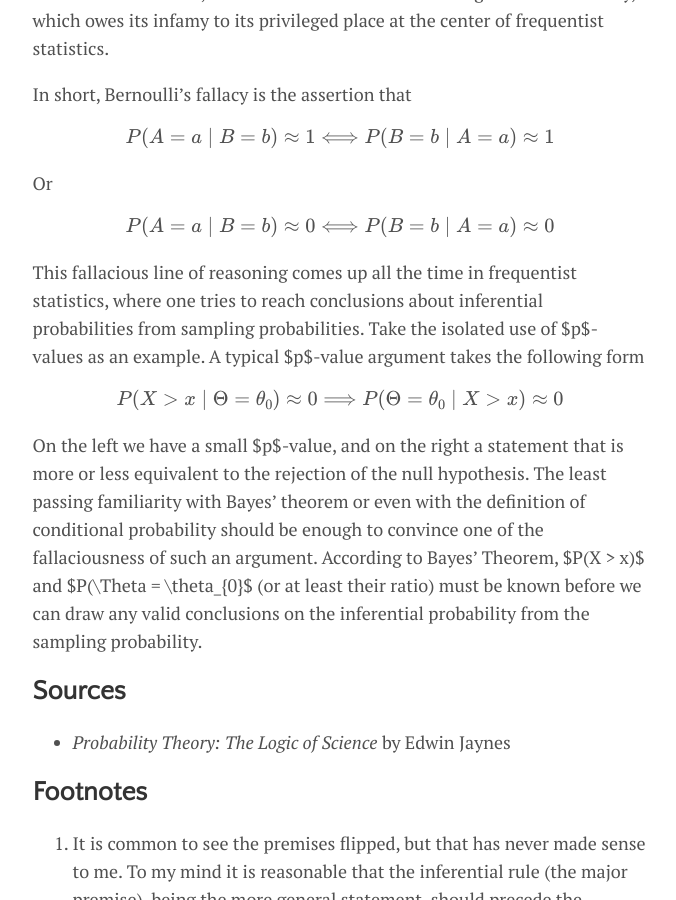
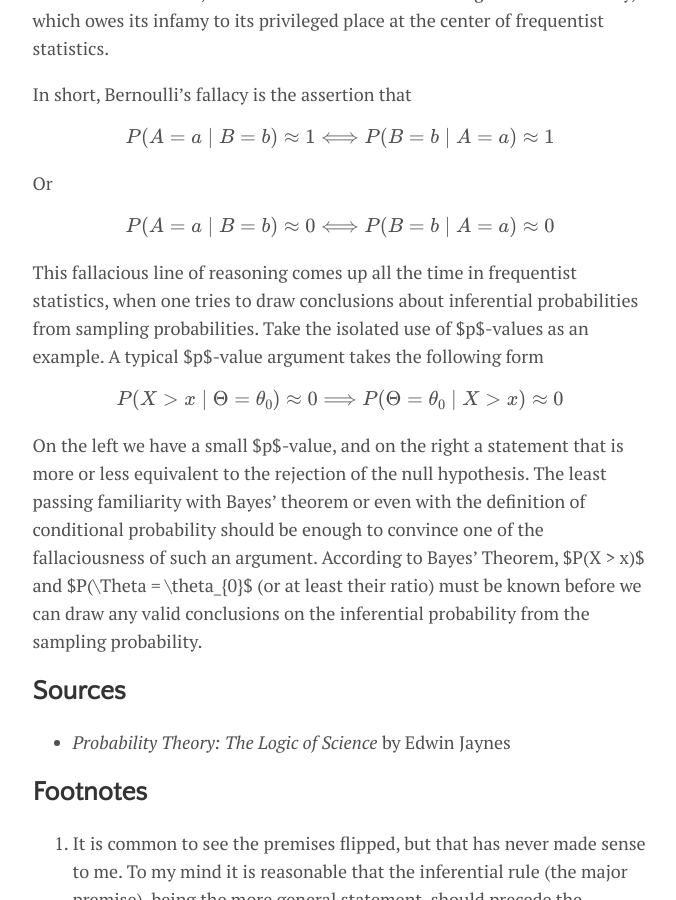
Before and after one commit to DanielAmes/DanielAmes.github.io, a Jekyll site: the page built from _posts/2025-01-10-bayeslogic.md, in a window 1280 px wide and 900 px high, scrolled down 2121 px. Shown: the whole window, without its empty margins (300-976 px from the left). Built offline with Jekyll 4.4.1, drawn with Linux system fonts in a browser that asks for light colours; formulas are drawn with MathJax 3.

Commit message:
minor style

```diff
--- a/_posts/2025-01-10-bayeslogic.md
+++ b/_posts/2025-01-10-bayeslogic.md
@@ -97,7 +97,7 @@ $$
 P(A = a \mid B = b) \approx 0 \Longleftrightarrow P(B = b \mid A = a) \approx 0
 $$
 
-This fallacious line of reasoning comes up all the time in frequentist statistics, where one tries to reach conclusions about inferential probabilities from sampling probabilities. Take the isolated use of $p$-values as an example. A typical $p$-value argument takes the following form
+This fallacious line of reasoning comes up all the time in frequentist statistics, when one tries to draw conclusions about inferential probabilities from sampling probabilities. Take the isolated use of $p$-values as an example. A typical $p$-value argument takes the following form
 
 $$
 P(X > x \mid \Theta = \theta_{0}) \approx 0 \Longrightarrow P(\Theta = \theta_{0} \mid X > x) \approx 0
```
